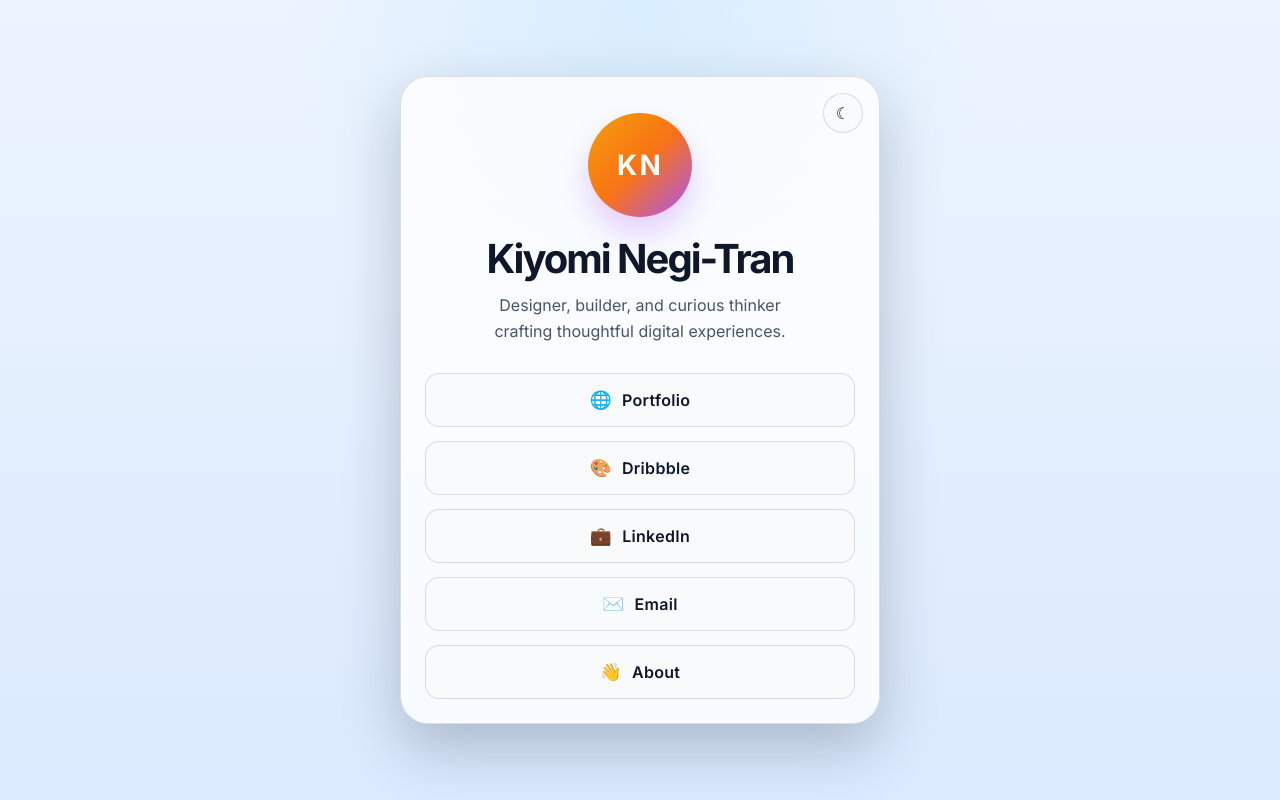
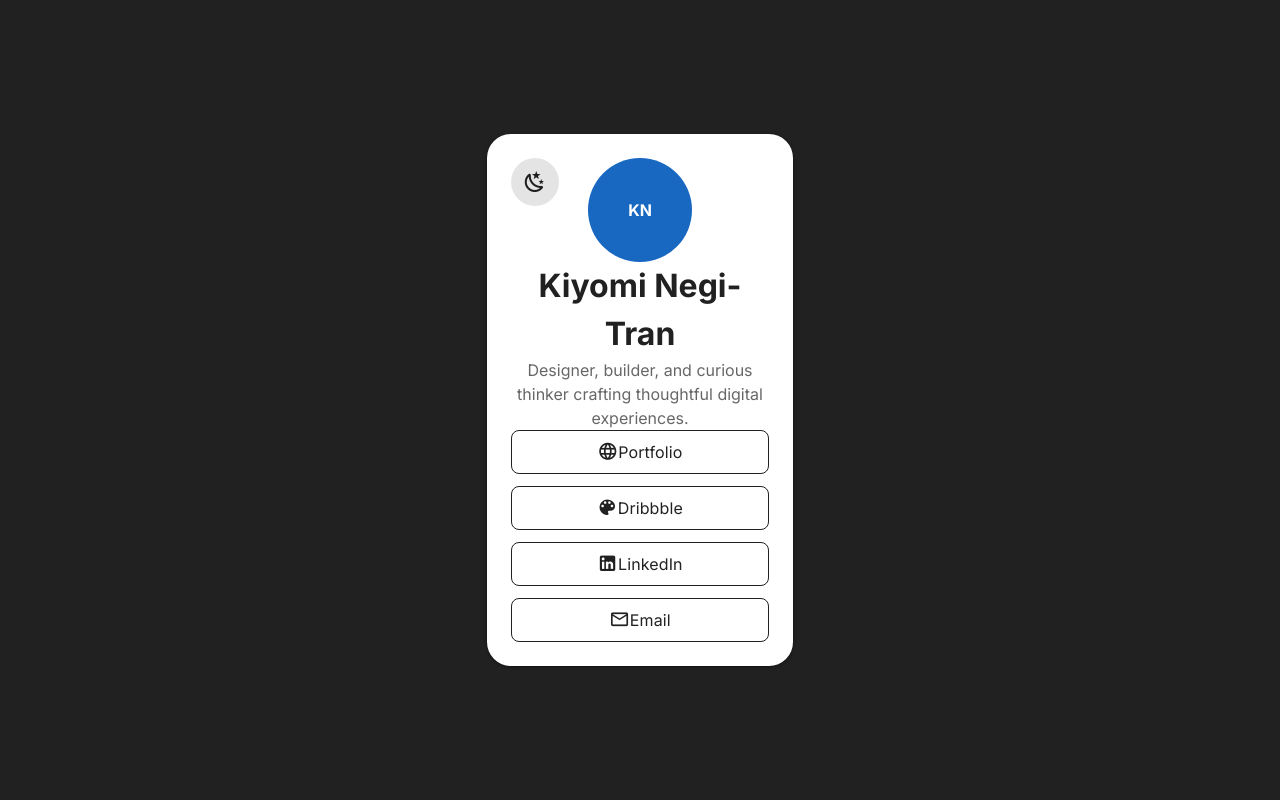
Before and after one commit to knegitran/LESSON-6, a Vue app: page / in a window 1280 px wide. Built offline with nearby package versions, Linux system fonts and the light colour scheme; the HTML template or start-up script is replaced by a standard one.

Commit message:
Refractor my links page

```diff
--- a/src/App.vue
+++ b/src/App.vue
@@ -3,5 +3,7 @@ import { RouterView } from 'vue-router'
 </script>
 
 <template>
-  <RouterView />
+  <v-app>
+    <RouterView />
+  </v-app>
 </template>
--- a/src/views/AboutView.vue
+++ b/src/views/AboutView.vue
@@ -1,13 +1,16 @@
 <script setup lang="ts">
 import { computed, onMounted, ref, watch } from 'vue'
+import { useTheme } from 'vuetify'
 
+const theme = useTheme()
 const isDark = ref(true)
 
 const themeLabel = computed(() => (isDark.value ? 'Switch to light mode' : 'Switch to dark mode'))
 
 const applyTheme = () => {
-  document.documentElement.setAttribute('data-theme', isDark.value ? 'dark' : 'light')
-  localStorage.setItem('theme', isDark.value ? 'dark' : 'light')
+  const nextTheme = isDark.value ? 'dark' : 'light'
+  theme.global.name.value = nextTheme
+  localStorage.setItem('theme', nextTheme)
 }
 
 onMounted(() => {
@@ -27,110 +30,40 @@ function toggleTheme() {
 </script>
 
 <template>
-  <main class="page-shell">
-    <section class="about-card">
-      <button class="theme-toggle" type="button" :aria-label="themeLabel" @click="toggleTheme">
-        <span aria-hidden="true">{{ isDark ? '☀' : '☾' }}</span>
-      </button>
+  <v-main class="d-flex align-center justify-center bg-grey-darken-4">
+    <v-container class="py-10">
+      <v-row justify="center">
+        <v-col cols="12" sm="8" md="6" lg="4">
+          <v-card class="mx-auto pa-6 position-relative" rounded="xl" max-width="480" elevation="8">
+            <v-btn
+              icon
+              variant="tonal"
+              class="position-absolute top-4 right-4"
+              :aria-label="themeLabel"
+              @click="toggleTheme"
+            >
+              <v-icon>{{ isDark ? 'mdi-white-balance-sunny' : 'mdi-weather-night' }}</v-icon>
+            </v-btn>
 
-      <div class="profile-photo" aria-label="Portrait photo placeholder">
-        <span>KN</span>
-      </div>
+            <div class="d-flex justify-center mb-5">
+              <v-avatar size="120" color="primary" class="text-h4 font-weight-bold">
+                KN
+              </v-avatar>
+            </div>
 
-      <div class="about-content">
-        <p class="eyebrow">About</p>
-        <h1>Kiyomi Negi-Tran</h1>
-        <p>
-          I’m a multidisciplinary designer and developer who loves turning complex ideas into clear,
-          human-centered experiences. My work blends visual storytelling, thoughtful UX, and practical
-          product thinking to build digital experiences that feel both useful and memorable.
-        </p>
-      </div>
-    </section>
-  </main>
+            <div class="text-center mb-4">
+              <p class="text-overline text-primary mb-2">About</p>
+              <h1 class="text-h3 font-weight-bold mb-3">Kiyomi Negi-Tran</h1>
+              <p class="text-body-1 text-medium-emphasis">
+                I’m a multidisciplinary designer and developer who loves turning complex ideas into
+                clear, human-centered experiences. My work blends visual storytelling, thoughtful UX,
+                and practical product thinking to build digital experiences that feel both useful and
+                memorable.
+              </p>
+            </div>
+          </v-card>
+        </v-col>
+      </v-row>
+    </v-container>
+  </v-main>
 </template>
-
-<style scoped>
-.page-shell {
-  min-height: 100vh;
-  display: grid;
-  place-items: center;
-  padding: 24px;
-}
-
-.about-card {
-  position: relative;
-  width: min(100%, 480px);
-  padding: 32px 24px 28px;
-  border: 1px solid var(--card-border);
-  border-radius: 28px;
-  background: var(--card-bg);
-  box-shadow: 0 24px 60px rgba(15, 23, 42, 0.24);
-  text-align: center;
-}
-
-.theme-toggle {
-  position: absolute;
-  top: 16px;
-  right: 16px;
-  width: 40px;
-  height: 40px;
-  border: 1px solid var(--card-border);
-  border-radius: 999px;
-  background: var(--surface-bg);
-  color: var(--text-color);
-  cursor: pointer;
-  transition:
-    transform 0.2s ease,
-    border-color 0.2s ease,
-    background 0.2s ease;
-}
-
-.theme-toggle:hover {
-  transform: translateY(-1px);
-  border-color: var(--accent);
-}
-
-.profile-photo {
-  width: 120px;
-  height: 120px;
-  margin: 8px auto 18px;
-  display: grid;
-  place-items: center;
-  border-radius: 50%;
-  background: linear-gradient(135deg, #38bdf8 0%, #8b5cf6 50%, #f97316 100%);
-  color: #ffffff;
-  font-size: 2rem;
-  font-weight: 700;
-  letter-spacing: 0.08em;
-  box-shadow: 0 16px 32px rgba(59, 130, 246, 0.28);
-}
-
-.about-content {
-  display: flex;
-  flex-direction: column;
-  gap: 12px;
-}
-
-.eyebrow {
-  color: var(--accent);
-  font-size: 0.8rem;
-  font-weight: 700;
-  letter-spacing: 0.12em;
-  text-transform: uppercase;
-}
-
-.about-content h1 {
-  margin: 0;
-  font-size: clamp(2rem, 4vw, 2.5rem);
-  line-height: 1.1;
-  letter-spacing: -0.05em;
-}
-
-.about-content p {
-  margin: 0;
-  color: var(--muted-color);
-  font-size: 1rem;
-  line-height: 1.7;
-}
-</style>
--- a/src/views/HomeView.vue
+++ b/src/views/HomeView.vue
@@ -1,12 +1,14 @@
 <script setup lang="ts">
 import { computed, onMounted, ref, watch } from 'vue'
-import { RouterLink } from 'vue-router'
+import { useTheme } from 'vuetify'
+
+const theme = useTheme()
 
 const links = [
-  { label: 'Portfolio', href: 'https://portfolio.example.com', emoji: '🌐' },
-  { label: 'Dribbble', href: 'https://dribbble.com', emoji: '🎨' },
-  { label: 'LinkedIn', href: 'https://www.linkedin.com', emoji: '💼' },
-  { label: 'Email', href: 'mailto:hello@example.com', emoji: '✉️' },
+  { label: 'Portfolio', href: 'https://portfolio.example.com', icon: 'mdi-web' },
+  { label: 'Dribbble', href: 'https://dribbble.com', icon: 'mdi-palette' },
+  { label: 'LinkedIn', href: 'https://www.linkedin.com', icon: 'mdi-linkedin' },
+  { label: 'Email', href: 'mailto:hello@example.com', icon: 'mdi-email-outline' },
 ]
 
 const isDark = ref(true)
@@ -14,8 +16,9 @@ const isDark = ref(true)
 const themeLabel = computed(() => (isDark.value ? 'Switch to light mode' : 'Switch to dark mode'))
 
 const applyTheme = () => {
-  document.documentElement.setAttribute('data-theme', isDark.value ? 'dark' : 'light')
-  localStorage.setItem('theme', isDark.value ? 'dark' : 'light')
+  const nextTheme = isDark.value ? 'dark' : 'light'
+  theme.global.name.value = nextTheme
+  localStorage.setItem('theme', nextTheme)
 }
 
 onMounted(() => {
@@ -35,159 +38,54 @@ function toggleTheme() {
 </script>
 
 <template>
-  <main class="page-shell">
-    <section class="profile-card">
-      <button class="theme-toggle" type="button" :aria-label="themeLabel" @click="toggleTheme">
-        <span aria-hidden="true">{{ isDark ? '☀' : '☾' }}</span>
-      </button>
+  <v-main class="d-flex align-center justify-center bg-grey-darken-4">
+    <v-container class="py-10">
+      <v-row justify="center">
+        <v-col cols="12" sm="8" md="6" lg="4">
+          <v-card class="mx-auto pa-6 position-relative" rounded="xl" max-width="480" elevation="8">
+            <v-btn
+              icon
+              variant="tonal"
+              class="position-absolute top-4 right-4"
+              :aria-label="themeLabel"
+              @click="toggleTheme"
+            >
+              <v-icon>{{ isDark ? 'mdi-white-balance-sunny' : 'mdi-weather-night' }}</v-icon>
+            </v-btn>
 
-      <div class="profile-photo" aria-label="Profile photo placeholder">
-        <span>KN</span>
+            <div class="d-flex justify-center mb-5">
+              <v-avatar size="104" color="primary" class="text-h5 font-weight-bold">
+                KN
+              </v-avatar>
             </div>
 
-      <div class="profile-details">
-        <h1>Kiyomi Negi-Tran</h1>
-        <p>Designer, builder, and curious thinker crafting thoughtful digital experiences.</p>
+            <div class="text-center mb-6">
+              <h1 class="text-h3 font-weight-bold mb-2">Kiyomi Negi-Tran</h1>
+              <p class="text-body-1 text-medium-emphasis">
+                Designer, builder, and curious thinker crafting thoughtful digital experiences.
+              </p>
             </div>
 
-      <nav class="link-list" aria-label="Profile links">
-        <a
+            <div class="d-flex flex-column ga-3">
+              <v-btn
                 v-for="link in links"
                 :key="link.label"
                 :href="link.href"
-          class="social-link"
                 target="_blank"
                 rel="noopener noreferrer"
+                variant="outlined"
+                size="large"
+                rounded="lg"
+                class="justify-center"
+                block
               >
-          <span class="link-emoji" aria-hidden="true">{{ link.emoji }}</span>
-          <span>{{ link.label }}</span>
-        </a>
-
-        <RouterLink to="/about" class="social-link about-link">
-          <span class="link-emoji" aria-hidden="true">👋</span>
-          <span>About</span>
-        </RouterLink>
-      </nav>
-    </section>
-  </main>
+                <v-icon start :icon="link.icon" />
+                {{ link.label }}
+              </v-btn>
+            </div>
+          </v-card>
+        </v-col>
+      </v-row>
+    </v-container>
+  </v-main>
 </template>
-
-<style scoped>
-.page-shell {
-  min-height: 100vh;
-  display: grid;
-  place-items: center;
-  padding: 24px;
-}
-
-.profile-card {
-  position: relative;
-  width: min(100%, 480px);
-  padding: 32px 24px 24px;
-  border: 1px solid var(--card-border);
-  border-radius: 28px;
-  background: var(--card-bg);
-  box-shadow: 0 24px 60px rgba(15, 23, 42, 0.24);
-  text-align: center;
-}
-
-.theme-toggle {
-  position: absolute;
-  top: 16px;
-  right: 16px;
-  width: 40px;
-  height: 40px;
-  border: 1px solid var(--card-border);
-  border-radius: 999px;
-  background: var(--surface-bg);
-  color: var(--text-color);
-  cursor: pointer;
-  transition:
-    transform 0.2s ease,
-    border-color 0.2s ease,
-    background 0.2s ease;
-}
-
-.theme-toggle:hover {
-  transform: translateY(-1px);
-  border-color: var(--accent);
-}
-
-.profile-photo {
-  width: 104px;
-  height: 104px;
-  margin: 4px auto 20px;
-  display: grid;
-  place-items: center;
-  border-radius: 50%;
-  background: linear-gradient(135deg, #f59e0b 0%, #f97316 50%, #a855f7 100%);
-  color: #ffffff;
-  font-size: 1.75rem;
-  font-weight: 700;
-  letter-spacing: 0.08em;
-  box-shadow: 0 16px 32px rgba(168, 85, 247, 0.28);
-}
-
-.profile-details {
-  margin-bottom: 28px;
-}
-
-.profile-details h1 {
-  margin: 0;
-  font-size: clamp(2rem, 4vw, 2.5rem);
-  line-height: 1.1;
-  letter-spacing: -0.05em;
-}
-
-.profile-details p {
-  margin: 12px auto 0;
-  max-width: 34ch;
-  color: var(--muted-color);
-  font-size: 1rem;
-  line-height: 1.6;
-}
-
-.link-list {
-  display: flex;
-  flex-direction: column;
-  gap: 14px;
-}
-
-.social-link {
-  display: flex;
-  align-items: center;
-  justify-content: center;
-  gap: 10px;
-  min-height: 54px;
-  border: 1px solid var(--card-border);
-  border-radius: 14px;
-  background: var(--surface-bg);
-  color: var(--text-color);
-  font-weight: 600;
-  letter-spacing: 0.02em;
-  text-decoration: none;
-  transition:
-    transform 0.2s ease,
-    border-color 0.2s ease,
-    box-shadow 0.2s ease,
-    background 0.2s ease;
-}
-
-.link-emoji {
-  font-size: 1.1rem;
-  line-height: 1;
-}
-
-.social-link:hover {
-  transform: translateY(-2px);
-  border-color: var(--accent);
-  box-shadow: 0 12px 22px rgba(96, 165, 250, 0.16);
-  background: var(--surface-hover);
-}
-
-@media (max-width: 480px) {
-  .profile-card {
-    padding-top: 50px;
-  }
-}
-</style>
```
Lines whose indentation alone changed are shown as unchanged.
